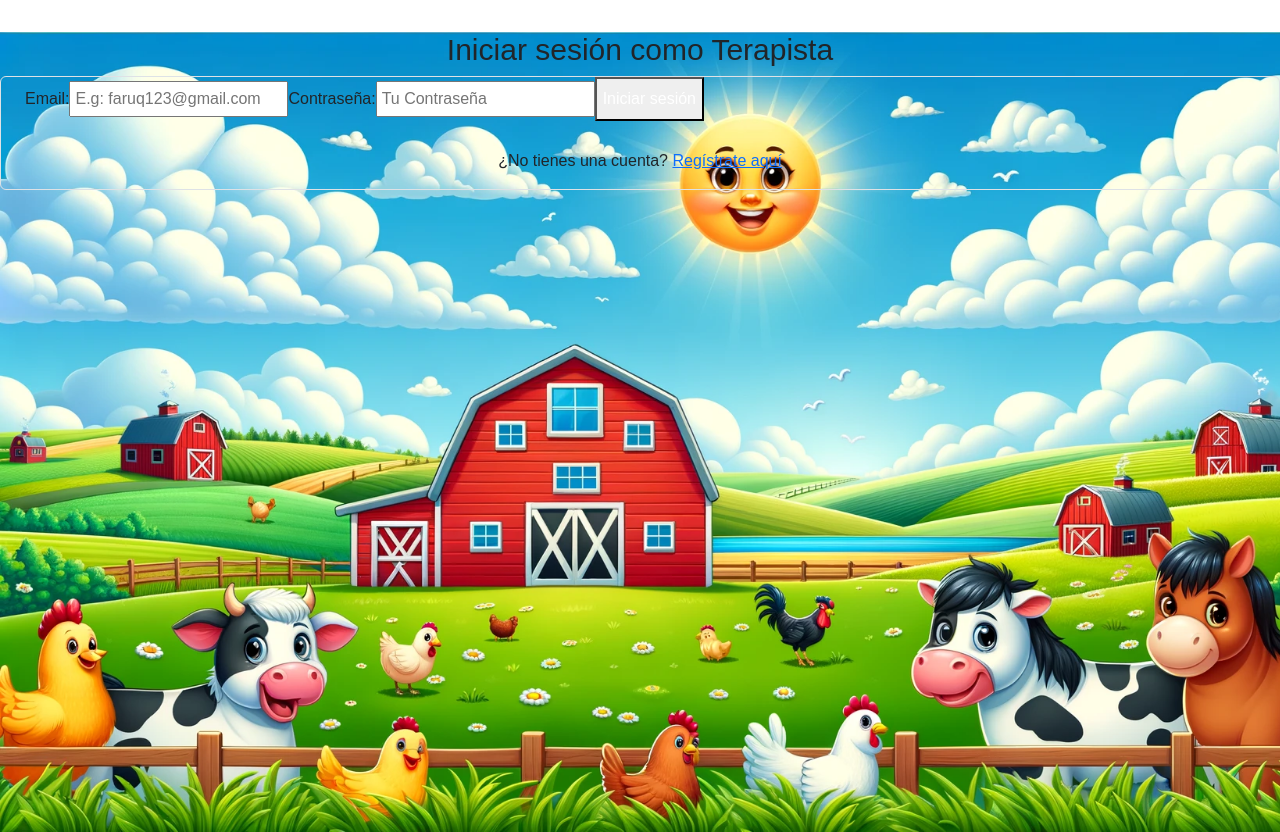
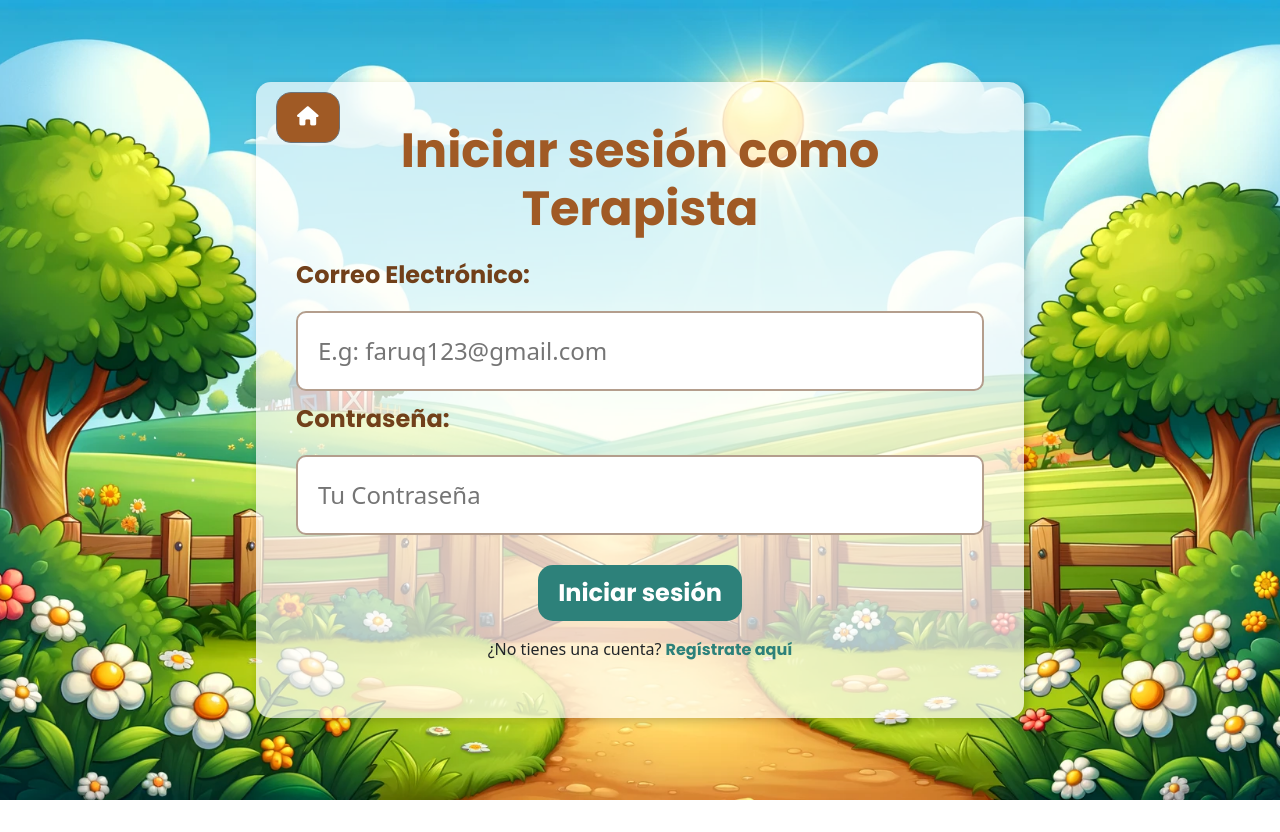
Before and after one commit to anahivasquezp/Tesis, a React (Create React App) app in the folder aventuras-linguisticas-app/: page /therapistLogin in a window 1280 px wide. After the commit the page ends 800 px from the top, so only its background shows below. Built offline with nearby package versions, Linux system fonts and the light colour scheme; a web font is replaced by a local one.

Commit message:
Style login therapist

```diff
--- a/aventuras-linguisticas-app/package.json
+++ b/aventuras-linguisticas-app/package.json
@@ -3,6 +3,7 @@
   "version": "0.1.0",
   "private": true,
   "dependencies": {
+    "@fortawesome/fontawesome-free": "^6.5.2",
     "@testing-library/jest-dom": "^5.17.0",
     "@testing-library/react": "^13.4.0",
     "@testing-library/user-event": "^13.5.0",
--- a/aventuras-linguisticas-app/src/components/Access/MainWindow.js
+++ b/aventuras-linguisticas-app/src/components/Access/MainWindow.js
@@ -1,14 +1,13 @@
 import React from 'react';
 import { Link } from 'react-router-dom';
 import '../../css/Access/MainWindow.css';
-import farmBackground from '../../images/main_window_bg.webp'; // Asegúrate de que la ruta de la imagen sea correcta
+import farmBackground from '../../images/therapist_login_bg.webp'; // Asegúrate de que la ruta de la imagen sea correcta
 
 function App() {
     return (
         <div className="main-container" style={{ backgroundImage: `url(${farmBackground})` }}>
-            <div className="title-container d-flex justify-content-center align-items-center">
+            <div className="title-container d-flex flex-column justify-content-center align-items-center">
                 <h1 id="game-title1">AVENTURAS LINGÜÍSTICAS EN LA GRANJA</h1>
-            </div>
                 <div className="button-container d-flex justify-content-center">
                     <Link to="/therapistLogin">
                         <button className="access-button terapista-btn">Terapista</button>
@@ -18,6 +17,7 @@ function App() {
                     </Link>
                 </div>
             </div>
+        </div>
     );
 }
 
--- a/aventuras-linguisticas-app/src/components/Access/TherapistLogin.js
+++ b/aventuras-linguisticas-app/src/components/Access/TherapistLogin.js
@@ -1,5 +1,5 @@
 import React, { useState } from "react";
-import { Link , useNavigate} from 'react-router-dom';
+import { Link , useNavigate } from 'react-router-dom';
 import { auth, signInWithEmailAndPassword } from "../../firebase";
 import '../../css/Access/therapistLogin.css';
 
@@ -10,7 +10,7 @@ function TherapistLogin() {
   const navigate = useNavigate();
 
   const signInWithEmailAndPasswordHandler =
-          (event,email, password) => {
+          (event, email, password) => {
               event.preventDefault();
               signInWithEmailAndPassword(auth, email, password)
                 .then((userCredential) => {
@@ -18,13 +18,13 @@ function TherapistLogin() {
                   navigate("/chooseChild"); // Replace "/next-page" with the path you want to navigate to
                 })
                 .catch(error => {
-                  setError("Error signing in with password and email!");
+                  setError("Error al ingresar con correo electrónico y contraseña");
                   console.error("Error signing in with password and email", error);
                 });
   };
 
   const onChangeHandler = (event) => {
-      const {name, value} = event.currentTarget;
+      const { name, value } = event.currentTarget;
 
       if(name === 'userEmail') {
           setEmail(value);
@@ -35,45 +35,48 @@ function TherapistLogin() {
   };
 
   return (
-    <div className="mt-8">
-      <h1 className="text-3xl mb-2 text-center font-bold">Iniciar sesión como Terapista</h1>
-      <div className="border border-blue-300 mx-auto w-11/12 md:w-2/4 rounded py-8 px-4 md:px-8">
-        {error !== null && <div className = "py-4 bg-red-600 w-full text-white text-center mb-3">{error}</div>}
-        <form className="">
-          <label htmlFor="userEmail" className="w-full block">
-            Email:
+    <div className="login-container">
+      <div className="login-form-container">
+        <Link to="/" className="btn btn-secondary back-button">
+          <i className="fas fa-home"></i>
+        </Link>
+        <h1 className="login-title">Iniciar sesión como Terapista</h1>
+        {error !== null && <div className="error-message">{error}</div>}
+        <form className="login-form">
+          <label htmlFor="userEmail" className="form-label">
+            Correo Electrónico:
           </label>
           <input
             type="email"
-            className="my-1 p-1 w-full"
+            className="form-input"
             name="userEmail"
-            value = {email}
+            value={email}
             placeholder="E.g: faruq123@gmail.com"
             id="userEmail"
-            onChange = {(event) => onChangeHandler(event)}
+            onChange={(event) => onChangeHandler(event)}
           />
-          <label htmlFor="userPassword" className="w-full block">
+          <label htmlFor="userPassword" className="form-label">
             Contraseña:
           </label>
           <input
             type="password"
-            className="mt-1 mb-3 p-1 w-full"
+            className="form-input"
             name="userPassword"
-            value = {password}
+            value={password}
             placeholder="Tu Contraseña"
             id="userPassword"
-            onChange = {(event) => onChangeHandler(event)}
+            onChange={(event) => onChangeHandler(event)}
           />
           <button
-            className="bg-green-400 hover:bg-green-500 w-full py-2 text-white"
-            onClick = {(event) => {signInWithEmailAndPasswordHandler(event, email, password)}}
+            className="login-button"
+            onClick={(event) => {signInWithEmailAndPasswordHandler(event, email, password)}}
           >
             Iniciar sesión
           </button>
         </form>
         <p className="text-center my-3">
           ¿No tienes una cuenta? {" "}
-          <Link to="/registerTherapist" className="text-blue-500 hover:text-blue-600">
+          <Link to="/registerTherapist" className="register-link">
             Regístrate aquí
           </Link>{" "}
         </p>
--- a/aventuras-linguisticas-app/src/css/Access/MainWindow.css
+++ b/aventuras-linguisticas-app/src/css/Access/MainWindow.css
@@ -5,23 +5,23 @@
   background-size: cover;
   background-position: center;
   display: flex;
-  flex-direction: column;
-  justify-content: flex-start; /* Permitir el ajuste de la posición vertical */
+  justify-content: center;
   align-items: center;
 }
 
 .title-container {
-  width: 35%; /* Puedes ajustar manualmente el ancho */
+  width: 60%; /* Puedes ajustar manualmente el ancho */
   height: auto; /* Altura automática según el contenido */
   background-color: rgba(255, 255, 255, 0.7); /* Cuadro con transparencia */
   border-radius: 15px;
   display: flex;
-  justify-content: center;
+  flex-direction: column; /* Asegurar que los botones estén debajo del título */
   align-items: center;
   text-align: center;
-  margin: 210px 0; /* Ajustar para mover hacia arriba o abajo */
-  margin-left: 50px;
-  padding: 58px;
+  padding-bottom: 140px; /* Ajuste manual de la posición vertical */
+  padding-top: 140px; /* Ajuste manual de la posición vertical */
+  padding-left: 50px;
+  padding-RIGHT: 50px;
 }
 
 #game-title1 {
@@ -29,45 +29,43 @@
   font-weight: 700; /* Negrita */
   font-size: 4.6rem; /* Tamaño grande para que puedan observarlo */
   color: #A05A25; /* Usando uno de los colores extraídos de la imagen */
-  margin: 0;
+  margin-bottom: 20px;
 }
 
 .button-container {
   display: flex;
   gap: 20px;
-  margin: 630px 0;
+  margin-top: 620px; /* Ajuste manual de la posición vertical de los botones*/
 }
 
 .access-button {
   font-family: 'Poppins', sans-serif; /* Letra adecuada para niños */
   font-size: 2rem; /* Tamaño suficientemente grande */
   padding: 15px 30px;
-  border: 6px solid transparent;
-  border-radius: 20px;
+  border: none;
+  border-radius: 15px;
   cursor: pointer;
   box-shadow: 3px 3px 8px rgba(0, 0, 0, 0.2); /* Sombreado */
   transition: transform 0.2s, background-color 0.2s, box-shadow 0.2s;
-  margin-left: 50px;
+}
+
+.access-button.terapista-btn {
+  background-color: #2D817A; /* Usando otro color extraído de la imagen */
+  color: white;
 
 }
 
-.access-button.terapista-btn {
-  background-color: #216F57; /* Usando otro color extraído de la imagen */
+.access-button.guest-btn {
+  background-color: #d64439; /* Usando otro color extraído de la imagen */
   color: white;
-  border-color: #A05A25;
-}
+  margin-left: 190px; /* Ajuste manual de la posición horizontal */
 
-.access-button.guest-btn {
-  background-color: #852528; /* Usando otro color extraído de la imagen */
-  color: white;
-  border-color: #A05A25;
 }
 
 .access-button.terapista-btn:hover {
   transform: scale(1.1);
   background-color: #67B97D; /* Cambiando el color de fondo al hacer hover */
   box-shadow: 6px 6px 12px rgba(0, 0, 0, 0.3); /* Sombreado más pronunciado */
-
 }
 
 .access-button.guest-btn:hover {
--- a/aventuras-linguisticas-app/src/css/Access/therapistLogin.css
+++ b/aventuras-linguisticas-app/src/css/Access/therapistLogin.css
@@ -1,15 +1,108 @@
-body {
-    font-family: Arial, sans-serif;
-  }
+/* Asegúrate de que la ruta de la imagen sea correcta */
+.login-container {
+  width: 100vw;
+  height: 100vh;
+  background-image: url('../../images/therapist_login_bg.webp');
+  background-size: cover;
+  background-position: center;
+  display: flex;
+  justify-content: center;
+  align-items: center;
+}
 
-  .mt-8 {
-    margin-top: 2rem;
-  }
+.login-form-container {
+  width: 60%;
+  background-color: rgba(255, 255, 255, 0.7); /* Fondo transparente */
+  padding: 40px;
+  border-radius: 15px;
+  box-shadow: 3px 3px 8px rgba(0, 0, 0, 0.2);
+  text-align: center;
+  position: relative; /* Necesario para la posición absoluta del botón de regreso */
+}
 
-  .text-3xl {
-    font-size: 1.875rem;
-  }
+.login-title {
+  font-family: 'Poppins', sans-serif; /* Letra más gordita y en negrita */
+  font-weight: 700; /* Negrita */
+  font-size: 3rem; /* Tamaño grande para que puedan observarlo */
+  color: #A05A25; /* Usando uno de los colores extraídos de la imagen */
+  margin-bottom: 20px;
+}
 
-  .mb-2 {
-    margin-bottom: 0
-  }
+.form-label {
+  font-family: 'Poppins', sans-serif;
+  font-size: 1.5rem;
+  color: #71401a;
+  text-align: left;
+  display: block;
+}
+
+.form-input {
+  width: 100%;
+  padding: 20px;
+  margin: 10px 0;
+  border: 2px solid #b49e8d;
+  border-radius: 10px;
+  font-size: 1.5rem;
+}
+
+.login-button {
+  font-family: 'Poppins', sans-serif;
+  font-size: 1.5rem;
+  padding: 10px 20px;
+  border: none;
+  border-radius: 15px;
+  cursor: pointer;
+  background-color: #2D817A; /* Usando otro color extraído de la imagen */
+  color: white;
+  transition: transform 0.2s, background-color 0.2s, box-shadow 0.2s;
+  margin-top: 20px;
+}
+
+.login-button:hover {
+  transform: scale(1.1);
+  background-color: #67B97D; /* Cambiando el color de fondo al hacer hover */
+  box-shadow: 6px 6px 12px rgba(0, 0, 0, 0.3); /* Sombreado más pronunciado */
+}
+
+.register-link {
+  color: #2D817A; /* Usando otro color extraído de la imagen */
+  font-family: 'Poppins', sans-serif;
+  text-decoration: none;
+}
+
+.register-link:hover {
+  color: #67B97D;
+}
+
+.error-message {
+  background-color: #dc544b;
+  color: white;
+  padding: 10px;
+  border-radius: 5px;
+  margin-bottom: 20px;
+  text-align: center;
+}
+
+.back-button {
+  font-family: 'Poppins', sans-serif;
+  font-size: 1.2rem;
+  padding: 10px 20px;
+  border-radius: 15px;
+  position: absolute;
+  top: 10px;
+  left: 10px;
+  background-color: #A05A25; /* Usando otro color extraído de la imagen */
+  color: white;
+  text-decoration: none;
+  transition: background-color 0.2s, transform 0.2s;
+  margin-left: 10px;
+}
+
+.back-button:hover {
+  background-color: #71401a; /* Color de hover */
+  transform: scale(1.1);
+}
+
+.back-button .fa-home {
+
+}
--- a/aventuras-linguisticas-app/src/index.js
+++ b/aventuras-linguisticas-app/src/index.js
@@ -3,6 +3,8 @@ import ReactDOM from 'react-dom/client';
 import './index.css';
 import App from './App';
 import 'bootstrap/dist/css/bootstrap.min.css';
+import '@fortawesome/fontawesome-free/css/all.min.css';
+
 
 
 const root = ReactDOM.createRoot(document.getElementById('root'));
```
Also changed, not shown: aventuras-linguisticas-app/src/images/therapist_login_bg.webp (added), 1 other file (tests, documents, lock files or other folders). Lines whose indentation alone changed are shown as unchanged.
